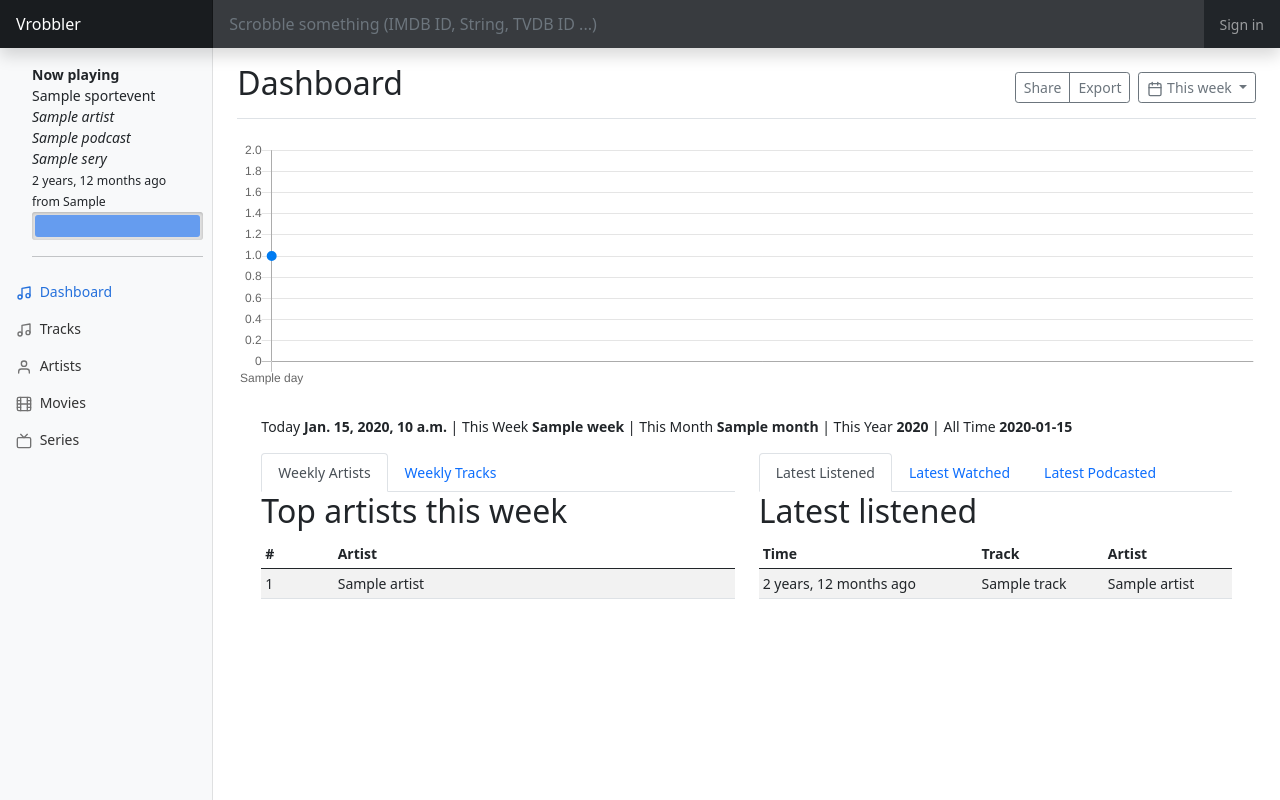
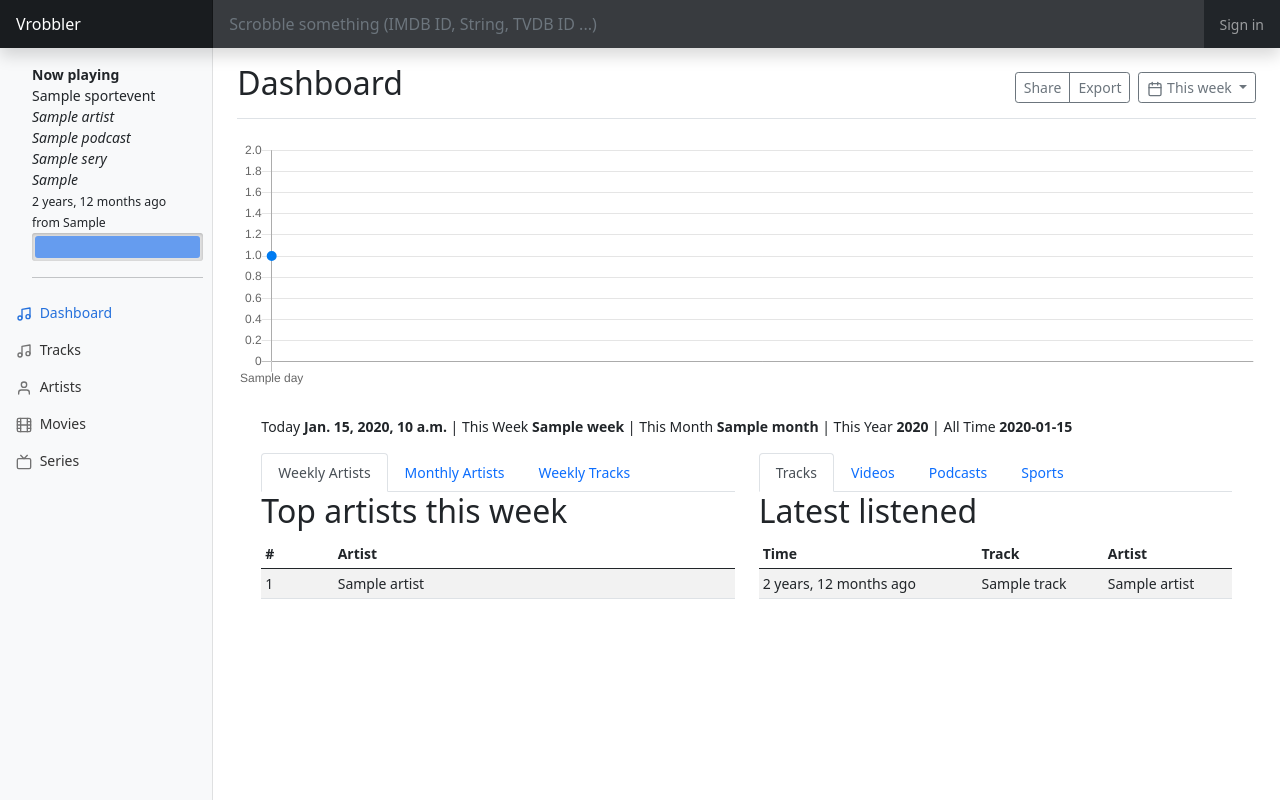
Before and after one commit to powellc/vrobbler, a Django app: template vrobbler/templates/scrobbles/scrobble_list.html in a window 1280 px wide. Run offline with Django 3.2, Linux system fonts and the light colour scheme; tables that the repository leaves empty hold one stand-in row (values such as "Sample post"); the template is opened without the code that fills it: values that come from a table or form of the project are taken from there, most other values are stand-ins (such as "Sample title", 1, 10 or a date in 2020); parts of the project's set-up code (start-up, migrations or seed data) failed here and were passed over.

```diff
--- a/vrobbler/templates/base.html
+++ b/vrobbler/templates/base.html
@@ -203,6 +203,7 @@
                                 {% if scrobble.track %}<em>{{scrobble.track.artist}}</em><br/>{% endif %}
                                 {% if scrobble.podcast_episode%}<em>{{scrobble.podcast_episode.podcast}}</em><br/>{% endif %}
                                 {% if scrobble.video.tv_series %}<em>{{scrobble.video.tv_series }}</em><br/>{% endif %}
+                                {% if scrobble.sport_event %}<em>{{scrobble.sport_event.league.abbreviation}}</em><br/>{% endif %}
                                 <small>{{scrobble.timestamp|naturaltime}}<br/>
                                     from {{scrobble.source}}</small>
                                 <div class="progress-bar" style="margin-right:5px;">
--- a/vrobbler/templates/scrobbles/scrobble_list.html
+++ b/vrobbler/templates/scrobbles/scrobble_list.html
@@ -31,6 +31,9 @@
                 <ul class="nav nav-tabs" id="myTab" role="tablist">
                     <li class="nav-item" role="presentation">
                         <button class="nav-link active" id="home-tab" data-bs-toggle="tab" data-bs-target="#artists-week" type="button" role="tab" aria-controls="home" aria-selected="true">Weekly Artists</button>
+                    </li>
+                    <li class="nav-item" role="presentation">
+                        <button class="nav-link" id="artist-month-tab" data-bs-toggle="tab" data-bs-target="#artists-month" type="button" role="tab" aria-controls="home" aria-selected="true">Monthly Artists</button>
                     </li>
                     <li class="nav-item" role="presentation">
                         <button class="nav-link" id="profile-tab" data-bs-toggle="tab" data-bs-target="#tracks-week" type="button" role="tab" aria-controls="profile" aria-selected="false">Weekly Tracks</button>
@@ -83,18 +86,44 @@
                             </table>
                         </div>
                     </div>
+
+                    <div class="tab-pane fade show " id="artists-month" role="tabpanel" aria-labelledby="artists-month-tab">
+                        <h2>Top artists this month</h2>
+                        <div class="table-responsive">
+                            <table class="table table-striped table-sm">
+                            <thead>
+                                <tr>
+                                    <th scope="col">#</th>
+                                    <th scope="col">Artist</th>
+                                </tr>
+                            </thead>
+                            <tbody>
+                                {% for artist in top_monthly_artists %}
+                                <tr>
+                                    <td>{{artist.num_scrobbles}}</td>
+                                    <td>{{artist.name}}</td>
+                                </tr>
+                                {% endfor %}
+                            </tbody>
+                            </table>
+                        </div>
+                    </div>
+
                 </div>
             </div>
         <div class="col-md">
             <ul class="nav nav-tabs" id="myTab" role="tablist">
                 <li class="nav-item" role="presentation">
-                    <button class="nav-link active" id="home-tab" data-bs-toggle="tab" data-bs-target="#latest-listened" type="button" role="tab" aria-controls="home" aria-selected="true">Latest Listened</button>
+                    <button class="nav-link active" id="home-tab" data-bs-toggle="tab" data-bs-target="#latest-listened" type="button" role="tab" aria-controls="home" aria-selected="true">Tracks</button>
                 </li>
                 <li class="nav-item" role="presentation">
-                    <button class="nav-link" id="profile-tab" data-bs-toggle="tab" data-bs-target="#latest-watched" type="button" role="tab" aria-controls="profile" aria-selected="false">Latest Watched</button>
+                    <button class="nav-link" id="profile-tab" data-bs-toggle="tab" data-bs-target="#latest-watched" type="button" role="tab" aria-controls="profile" aria-selected="false">Videos</button>
                 </li>
                 <li class="nav-item" role="presentation">
-                    <button class="nav-link" id="profile-tab" data-bs-toggle="tab" data-bs-target="#latest-podcasted" type="button" role="tab" aria-controls="profile" aria-selected="false">Latest Podcasted</button>
+                    <button class="nav-link" id="profile-tab" data-bs-toggle="tab" data-bs-target="#latest-podcasted" type="button" role="tab" aria-controls="profile" aria-selected="false">Podcasts</button>
+                </li>
+                <li class="nav-item" role="presentation">
+                    <button class="nav-link" id="profile-tab" data-bs-toggle="tab" data-bs-target="#latest-sports" type="button" role="tab" aria-controls="profile" aria-selected="false">Sports</button>
                 </li>
             </ul>
 
@@ -147,6 +176,30 @@
                     </div>
                 </div>
 
+                <div class="tab-pane fade show" id="latest-sports" role="tabpanel" aria-labelledby="latest-sports-tab">
+                    <h2>Latest Sports</h2>
+                    <div class="table-responsive">
+                        <table class="table table-striped table-sm">
+                        <thead>
+                            <tr>
+                            <th scope="col">Date</th>
+                            <th scope="col">Title</th>
+                            <th scope="col">League</th>
+                            </tr>
+                        </thead>
+                        <tbody>
+                            {% for scrobble in sport_scrobble_list %}
+                            <tr>
+                                <td>{{scrobble.timestamp|naturaltime}}</td>
+                                <td>{{scrobble.sport_event.title}}</td>
+                                <td>{{scrobble.sport_event.league.abbreviation}}</td>
+                            </tr>
+                            {% endfor %}
+                        </tbody>
+                        </table>
+                    </div>
+                </div>
+
                 <div class="tab-pane fade show" id="latest-podcasted" role="tabpanel" aria-labelledby="latest-podcasted-tab">
                     <h2>Latest Podcasted</h2>
                     <div class="table-responsive">
@@ -170,6 +223,7 @@
                         </table>
                     </div>
                 </div>
+
             </div>
         </div>
     </div>
```
Also changed, not shown: vrobbler/apps/scrobbles/views.py (+21 -7 lines).
